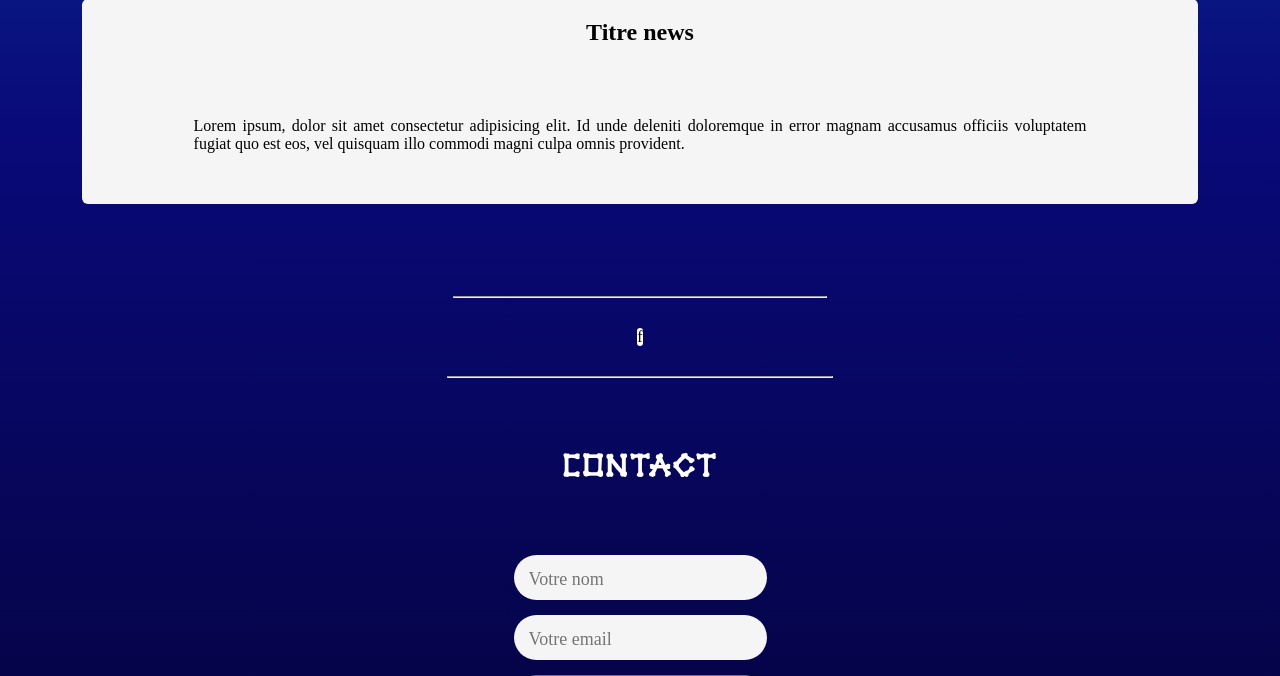
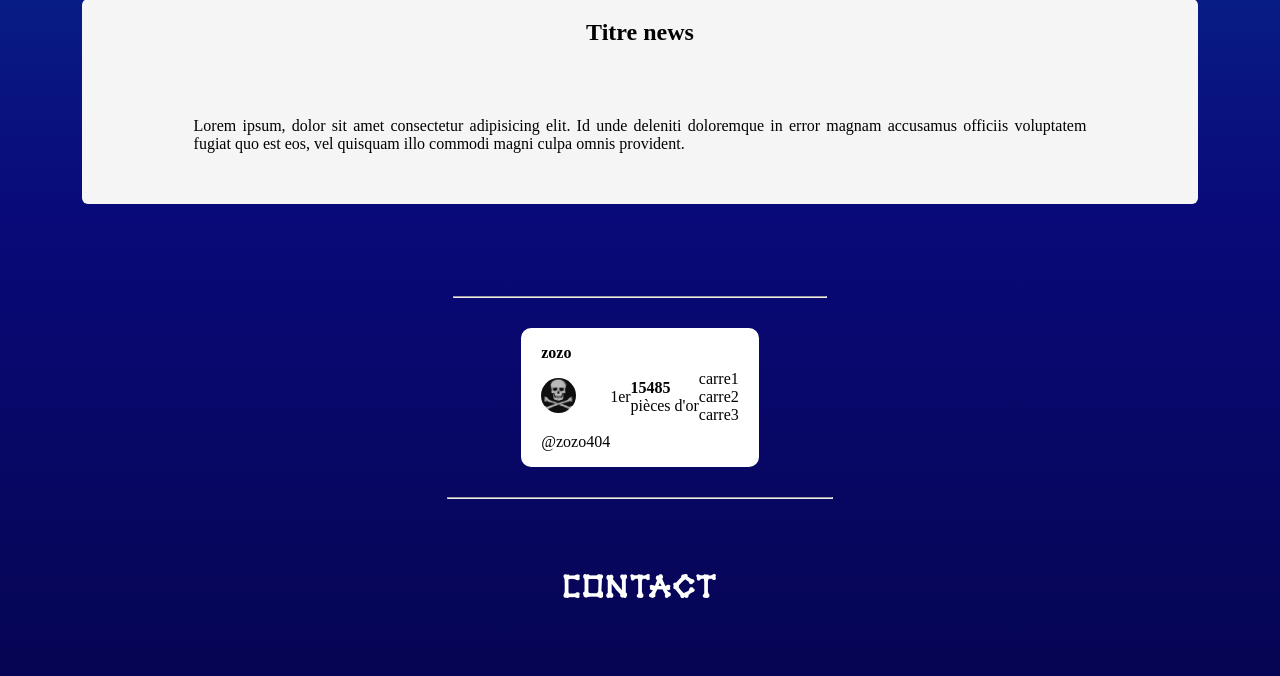
Before and after one commit to zozo404/projet_verazo, a PHP site: page / in a window 1280 px wide. Shown: the part 2125-2801 px from the top of the page. Run offline with PHP 8.4, Linux system fonts and the light colour scheme.

Commit message:
:construction: :art: | design classement refonte

```diff
--- a/assets/css/index.css
+++ b/assets/css/index.css
@@ -452,12 +452,20 @@ padding: 5px;
 .classement{
     background-color: white;
     border-radius: 10px;
+    display: flex;
+    align-items: center;
+    padding-left: 20px;
+    padding-right: 20px;
+
 }
 
-
-
-
-
+.nom-joueur{
+    font-weight: bold;
+}
+.div-joueur img{
+    width: 35px;
+    border-radius: 50%;
+}
 
 
 /* ---- contact ---- */
--- a/index.html
+++ b/index.html
@@ -128,10 +128,25 @@
 
                     <section class="nc-classement">
 
-                        <div class="classement classement-premier">f</div>
-                        <div class="classement"></div>
-                        <div class="classement"></div>
-                        <div class="classement"></div>
+                        <div class="classement classement-premier">
+                            <div class="div-joueur">
+                                <p class="nom-joueur">zozo</p>
+                                <img alt="avatar du joueur" src="./img/imagetestavatar.jpeg">
+                                <p class="pseudo-joueur">@zozo404</p>
+                            </div>
+                            <div class="div-numero">
+                                <p>1er</p>
+                            </div>
+                            <div class="div-or">
+                                <p><b>15485</b><br> pièces d'or</p>
+                            </div>
+                            <div class="div-jeux">
+                                <div>carre1</div>
+                                <div>carre2</div>
+                                <div>carre3</div>
+                            </div>
+                        </div>
+
 
 
                     </section>
```
